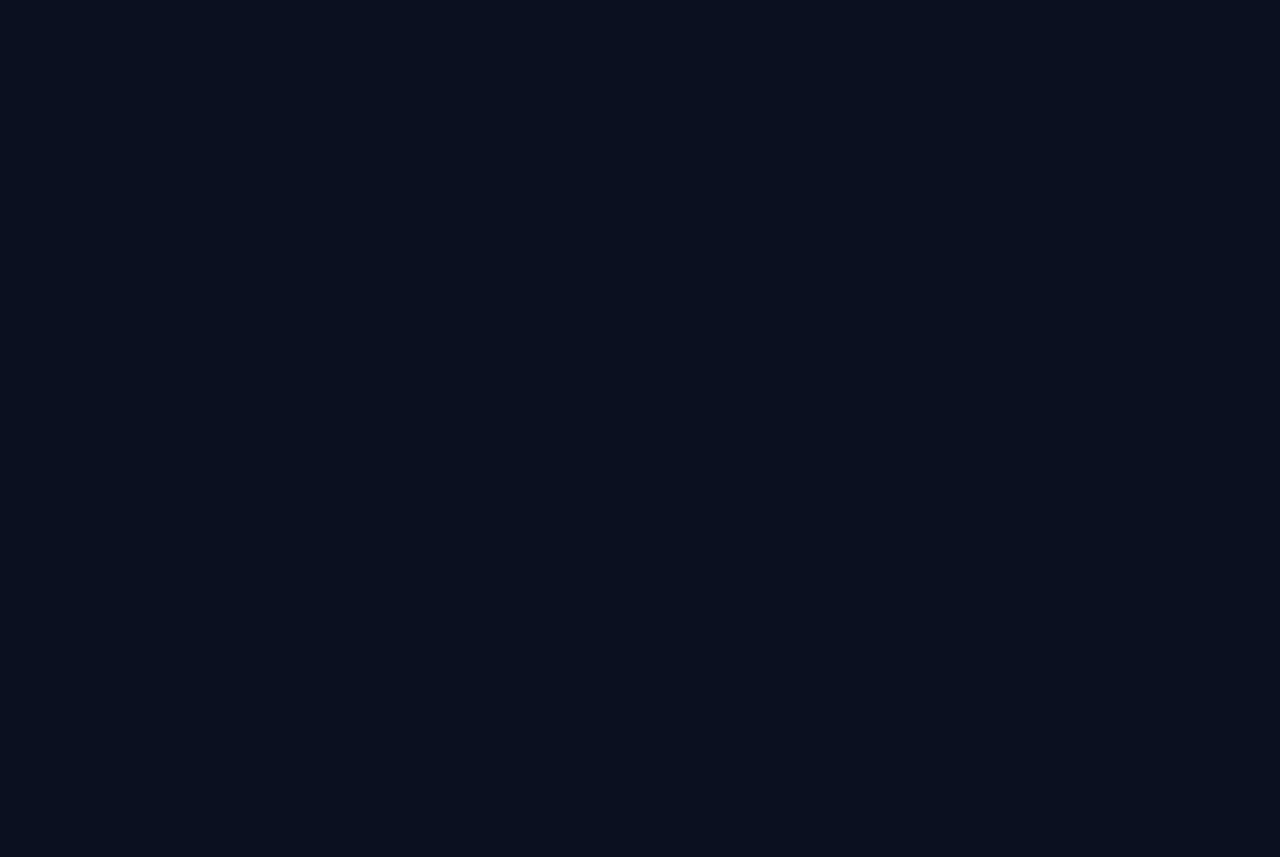
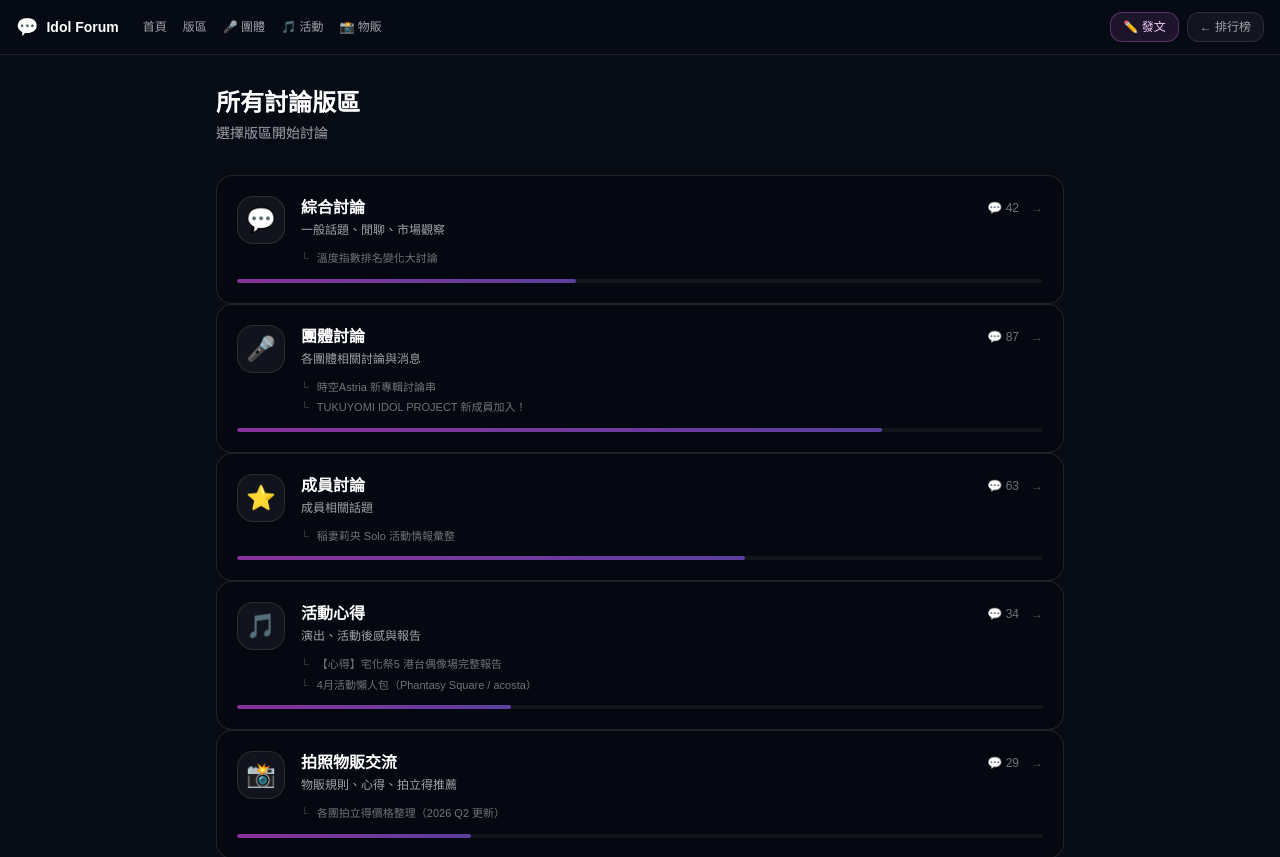
Before and after one commit to Ach018040/idol-platform, a Next.js app in the folder frontend-next/: page /forum/forums in a window 1280 px wide. Before the commit this address had no page. Shown: the top 857 px of the page. Before the commit the page ends 800 px from the top, so only its background shows below. Built offline with nearby package versions, Linux system fonts and the light colour scheme.

Commit message:
feat: add /forum/forums — all forums overview page

```diff
--- /dev/null
+++ b/frontend-next/app/forum/forums/page.tsx
@@ -0,0 +1,62 @@
+import Link from "next/link";
+import { MOCK_FORUMS, MOCK_THREADS } from "../../../lib/supabase-forum";
+
+export default function ForumsPage() {
+  return (
+    <main className="min-h-screen text-white">
+      <div className="mx-auto max-w-4xl px-4 py-8 md:px-6">
+        <div className="mb-8">
+          <h1 className="text-2xl font-black text-white">所有討論版區</h1>
+          <p className="mt-1 text-sm text-zinc-400">選擇版區開始討論</p>
+        </div>
+        <div className="space-y-3">
+          {MOCK_FORUMS.map(forum => {
+            const recentThreads = MOCK_THREADS
+              .filter(t => t.forum_slug === forum.slug)
+              .sort((a, b) => new Date(b.last_reply_at).getTime() - new Date(a.last_reply_at).getTime())
+              .slice(0, 2);
+            return (
+              <Link key={forum.slug} href={`/forum/${forum.slug}`}>
+                <div className="group rounded-2xl border border-white/10 bg-black/20 p-5 hover:border-fuchsia-400/30 hover:bg-white/5 transition-all cursor-pointer">
+                  <div className="flex items-start gap-4">
+                    <div className="flex-shrink-0 w-12 h-12 rounded-2xl bg-white/5 border border-white/10 flex items-center justify-center text-2xl">
+                      {forum.icon}
+                    </div>
+                    <div className="min-w-0 flex-1">
+                      <div className="flex items-center justify-between">
+                        <h2 className="text-base font-bold text-white group-hover:text-fuchsia-200 transition-colors">
+                          {forum.title}
+                        </h2>
+                        <div className="text-xs text-zinc-500 flex items-center gap-3">
+                          <span>💬 {forum.thread_count}</span>
+                          <span className="text-zinc-600">→</span>
+                        </div>
+                      </div>
+                      <p className="mt-0.5 text-xs text-zinc-400">{forum.description}</p>
+                      {recentThreads.length > 0 && (
+                        <div className="mt-3 space-y-1">
+                          {recentThreads.map(t => (
+                            <div key={t.id} className="flex items-center gap-2 text-[11px] text-zinc-600">
+                              <span className="text-zinc-700">└</span>
+                              <span className="truncate text-zinc-500">{t.title}</span>
+                            </div>
+                          ))}
+                        </div>
+                      )}
+                    </div>
+                  </div>
+                  <div className="mt-3 h-1 rounded-full bg-white/5 overflow-hidden">
+                    <div
+                      className="h-full rounded-full bg-gradient-to-r from-fuchsia-500/60 to-violet-500/60"
+                      style={{ width: `${Math.min(100, (forum.thread_count || 0) / 1)}%`, maxWidth: '80%' }}
+                    />
+                  </div>
+                </div>
+              </Link>
+            );
+          })}
+        </div>
+      </div>
+    </main>
+  );
+}
```
